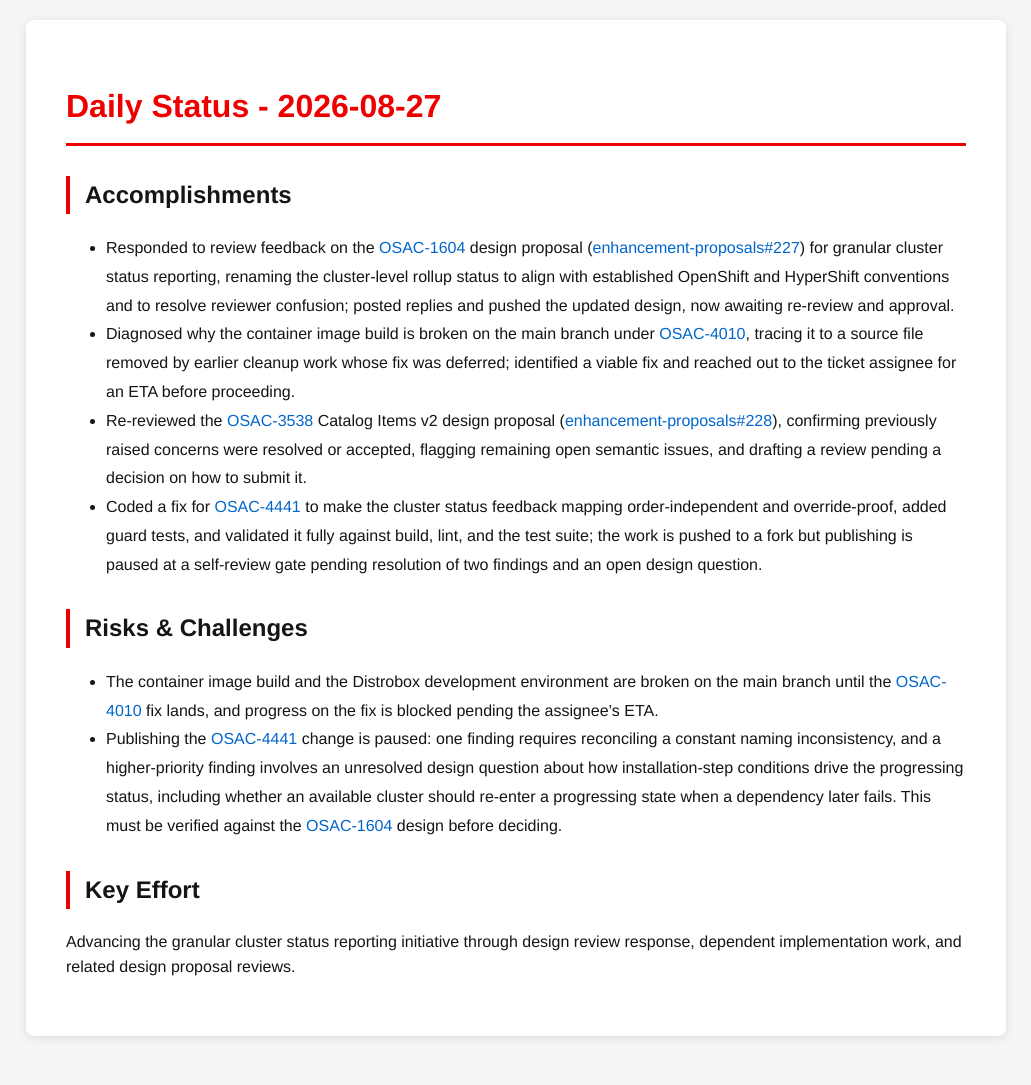
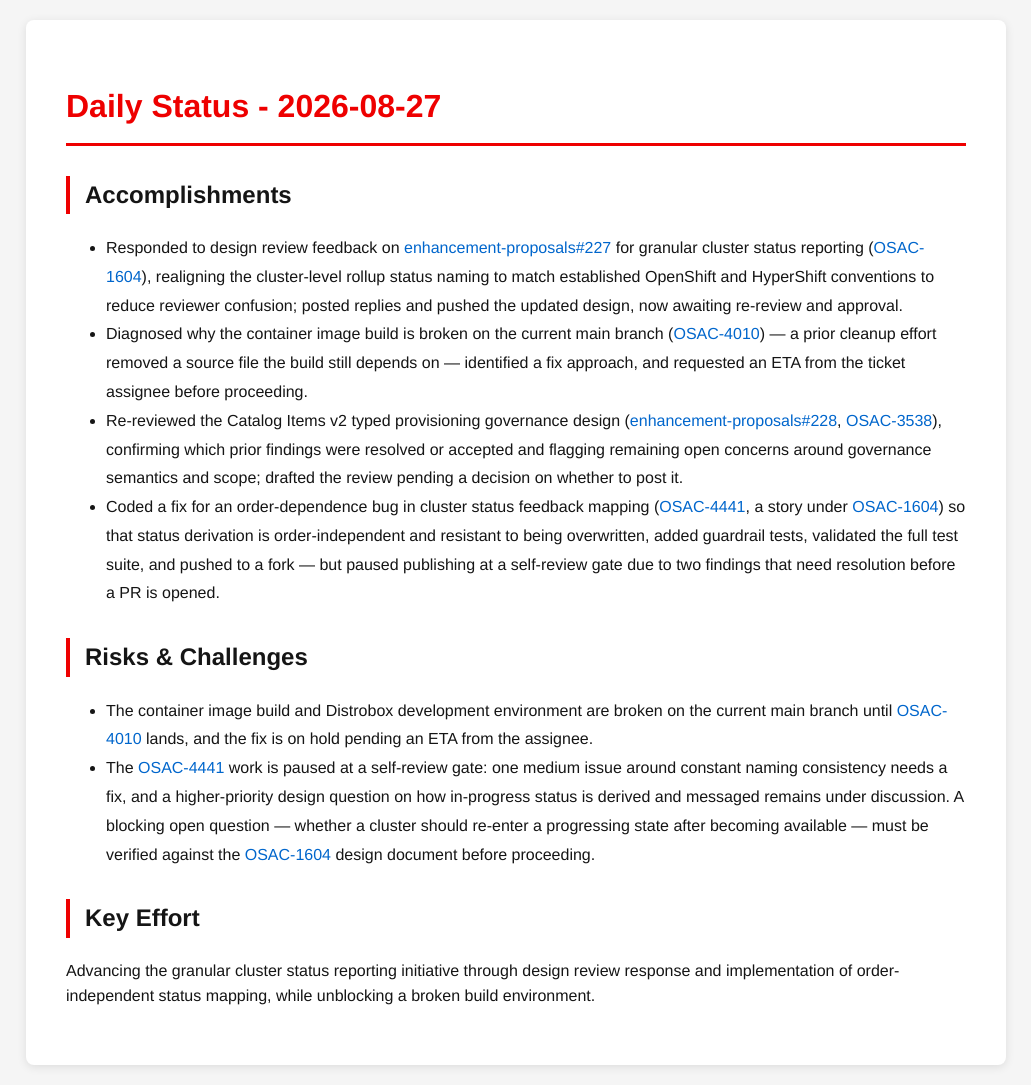
Before and after one commit to tzvatot/daily-status, a Jekyll site: the page built from 2026-08-27.md, in a window 1280 px wide. Shown: the whole page, without its empty margins (124-1155 px from the left). Built offline with Jekyll 4.4.1, drawn with Linux system fonts in a browser that asks for light colours; before the commit the page ends 1056 px from its top, so only the background shows below that.

Commit message:
Daily status update - 2026-08-27

```diff
--- a/2026-08-27.md
+++ b/2026-08-27.md
@@ -7,14 +7,14 @@
 # Daily Status - 2026-08-27
 
 ## Accomplishments
-- Responded to review feedback on the [OSAC-1604](https://redhat.atlassian.net/browse/OSAC-1604) design proposal ([enhancement-proposals#227](https://github.com/osac-project/enhancement-proposals/pull/227)) for granular cluster status reporting, renaming the cluster-level rollup status to align with established OpenShift and HyperShift conventions and to resolve reviewer confusion; posted replies and pushed the updated design, now awaiting re-review and approval.
-- Diagnosed why the container image build is broken on the main branch under [OSAC-4010](https://redhat.atlassian.net/browse/OSAC-4010), tracing it to a source file removed by earlier cleanup work whose fix was deferred; identified a viable fix and reached out to the ticket assignee for an ETA before proceeding.
-- Re-reviewed the [OSAC-3538](https://redhat.atlassian.net/browse/OSAC-3538) Catalog Items v2 design proposal ([enhancement-proposals#228](https://github.com/osac-project/enhancement-proposals/pull/228)), confirming previously raised concerns were resolved or accepted, flagging remaining open semantic issues, and drafting a review pending a decision on how to submit it.
-- Coded a fix for [OSAC-4441](https://redhat.atlassian.net/browse/OSAC-4441) to make the cluster status feedback mapping order-independent and override-proof, added guard tests, and validated it fully against build, lint, and the test suite; the work is pushed to a fork but publishing is paused at a self-review gate pending resolution of two findings and an open design question.
+- Responded to design review feedback on [enhancement-proposals#227](https://github.com/osac-project/enhancement-proposals/pull/227) for granular cluster status reporting ([OSAC-1604](https://redhat.atlassian.net/browse/OSAC-1604)), realigning the cluster-level rollup status naming to match established OpenShift and HyperShift conventions to reduce reviewer confusion; posted replies and pushed the updated design, now awaiting re-review and approval.
+- Diagnosed why the container image build is broken on the current main branch ([OSAC-4010](https://redhat.atlassian.net/browse/OSAC-4010)) — a prior cleanup effort removed a source file the build still depends on — identified a fix approach, and requested an ETA from the ticket assignee before proceeding.
+- Re-reviewed the Catalog Items v2 typed provisioning governance design ([enhancement-proposals#228](https://github.com/osac-project/enhancement-proposals/pull/228), [OSAC-3538](https://redhat.atlassian.net/browse/OSAC-3538)), confirming which prior findings were resolved or accepted and flagging remaining open concerns around governance semantics and scope; drafted the review pending a decision on whether to post it.
+- Coded a fix for an order-dependence bug in cluster status feedback mapping ([OSAC-4441](https://redhat.atlassian.net/browse/OSAC-4441), a story under [OSAC-1604](https://redhat.atlassian.net/browse/OSAC-1604)) so that status derivation is order-independent and resistant to being overwritten, added guardrail tests, validated the full test suite, and pushed to a fork — but paused publishing at a self-review gate due to two findings that need resolution before a PR is opened.
 
 ## Risks & Challenges
-- The container image build and the Distrobox development environment are broken on the main branch until the [OSAC-4010](https://redhat.atlassian.net/browse/OSAC-4010) fix lands, and progress on the fix is blocked pending the assignee's ETA.
-- Publishing the [OSAC-4441](https://redhat.atlassian.net/browse/OSAC-4441) change is paused: one finding requires reconciling a constant naming inconsistency, and a higher-priority finding involves an unresolved design question about how installation-step conditions drive the progressing status, including whether an available cluster should re-enter a progressing state when a dependency later fails. This must be verified against the [OSAC-1604](https://redhat.atlassian.net/browse/OSAC-1604) design before deciding.
+- The container image build and Distrobox development environment are broken on the current main branch until [OSAC-4010](https://redhat.atlassian.net/browse/OSAC-4010) lands, and the fix is on hold pending an ETA from the assignee.
+- The [OSAC-4441](https://redhat.atlassian.net/browse/OSAC-4441) work is paused at a self-review gate: one medium issue around constant naming consistency needs a fix, and a higher-priority design question on how in-progress status is derived and messaged remains under discussion. A blocking open question — whether a cluster should re-enter a progressing state after becoming available — must be verified against the [OSAC-1604](https://redhat.atlassian.net/browse/OSAC-1604) design document before proceeding.
 
 ## Key Effort
-Advancing the granular cluster status reporting initiative through design review response, dependent implementation work, and related design proposal reviews.
+Advancing the granular cluster status reporting initiative through design review response and implementation of order-independent status mapping, while unblocking a broken build environment.
```
